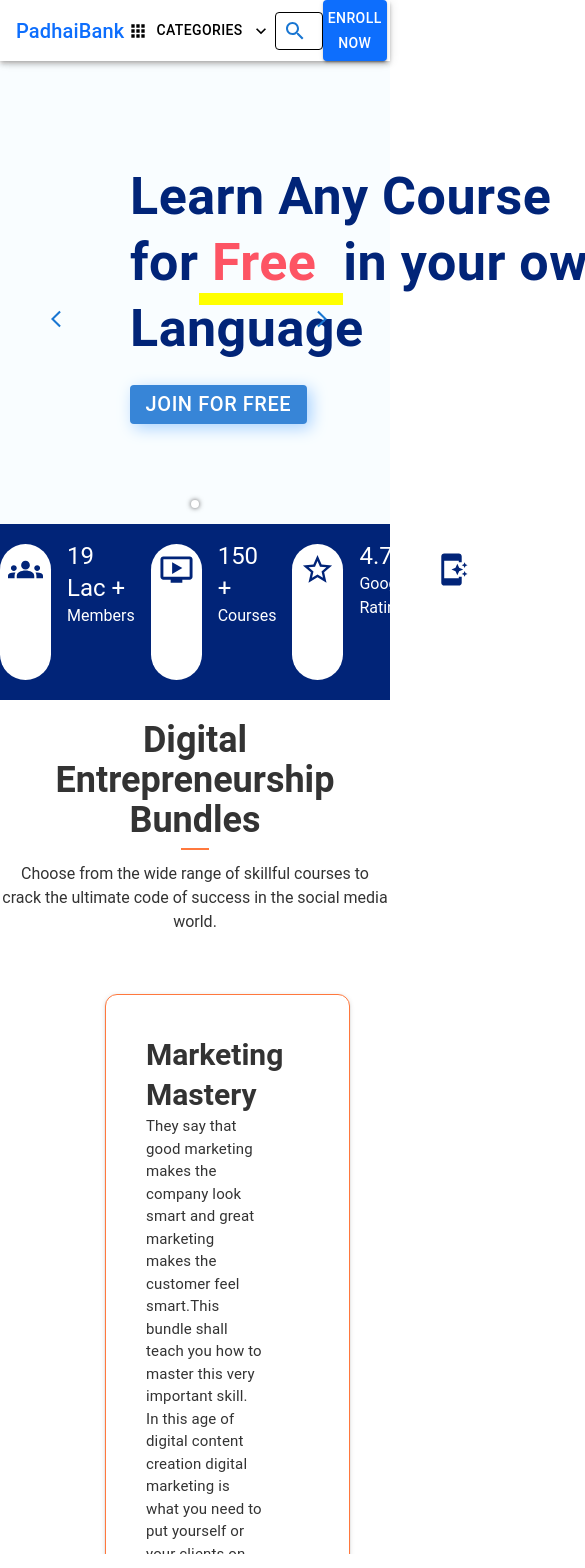
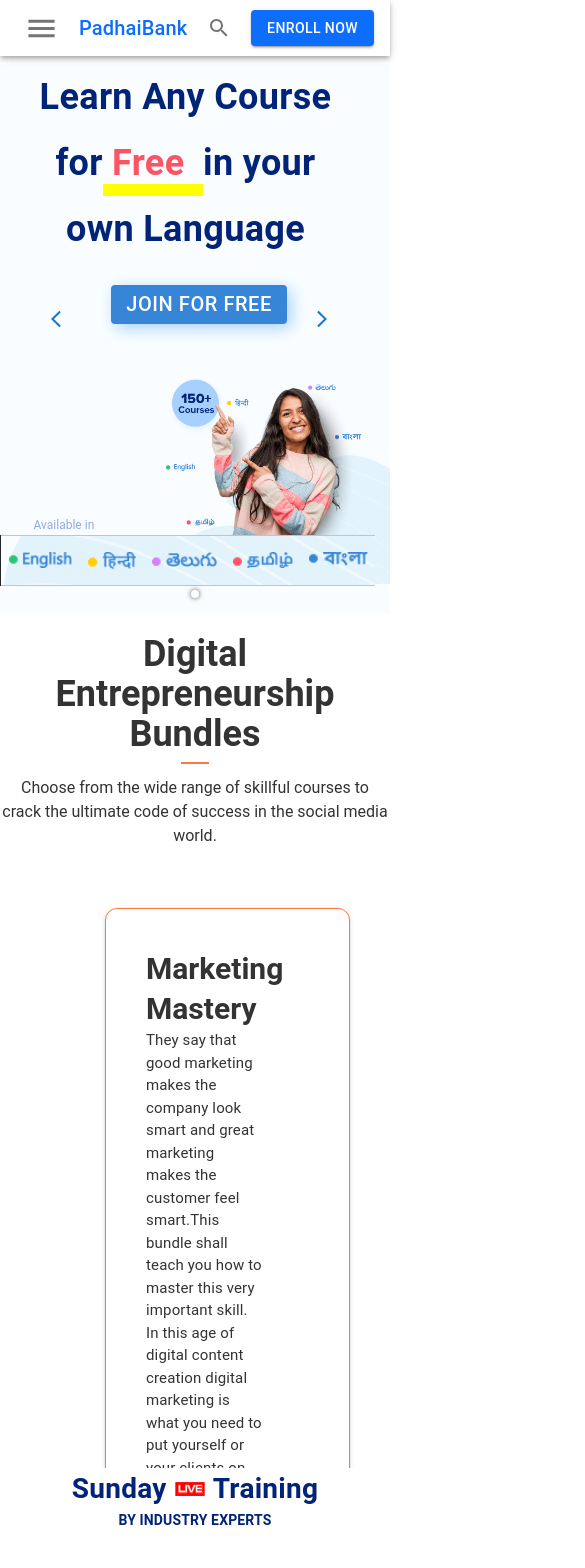
Before and after one commit to rahulchatterjee12/Padhai-Bank, a React (Create React App) app: page / in a window 390 px wide. Shown: the top 1568 px of the page, 585 px wide, since content can reach past the window. Built offline with nearby package versions, Linux system fonts and the light colour scheme.

Commit message:
Responsive part 1 done

```diff
--- a/src/components/Home/Carousel/index.jsx
+++ b/src/components/Home/Carousel/index.jsx
@@ -44,22 +44,24 @@ const Carousel = () => {
               key={idx}
               sx={{
                 width: '100%',
-                height: '460px',
+                height: { xs: '550px', md: '460px' },
                 background: 'url("images/Home/Carousel/back-img.png")',
                 backgroundRepeat: 'no-repeat',
                 backgroundSize: 'cover',
               }}
             >
               <Box>
-                <div className='flex justify-between'>
-                  <div className='my-auto ml-[130px]'>
+                <div className='flex flex-col md:flex-row justify-between'>
+                  <div className='my-auto ml-2  md:ml-[130px]'>
                     <Typography
                       sx={{
                         color: '#012478',
-                        fontSize: '52px',
+                        fontSize: { xs: '36px', md: '52px' },
                         fontWeight: 600,
                         lineHeight: '66px',
-                        width: '522px'
+                        width: { xs: '325px', md: '522px' },
+                        textAlign: { xs: 'center', md: 'start' },
+                        marginX: { xs: '15px', md: '1px' }
                       }}
                     >
                       Learn Any Course for
@@ -73,6 +75,7 @@ const Carousel = () => {
                       </span>
                       in your own Language
                     </Typography>
+                    <div className='flex justify-center'>
                       <Button
                         variant='contained'
                         sx={{
@@ -86,13 +89,31 @@ const Carousel = () => {
                       >
                         Join For Free</Button>
                     </div>
-                  <img style={{
-                    width: '522px',
-                    height: '460px',
+                  </div>
+                  <Box
+                    sx={{
+                      display: 'flex',
+                      justifyContent: 'space-around',
+                      marginTop: 5,
+                      background: 'url("images/Home/Carousel/back-img.png")',
+                      backgroundRepeat: 'no-repeat',
+                      backgroundSize: 'cover',
+                      backgroundPosition: 'bottom'
                     }}
-                    className='mx-[25px]'
+                  >
+                    <h2 className='md:hidden block text-[#92AAE5] text-center align-bottom mt-auto pb-[50px] text-[12px]'> Available in</h2>
+                    <Box
+                      sx={{
+                        width: { xs: '195px', md: '522px' },
+                        height: { xs: '220px', md: '460px' },
+                      }}>
+                      <img
+                        className='mx-[5px] md:mx-[25px] '
                         src="images/Home/Carousel/home-banner.png" alt="" />
+                    </Box>
+                  </Box>
                 </div>
+                <img src="images/Home/Carousel/langs.png" alt="Lang" className='md:hidden block md:mt-0 mt-[-49px]' />
               </Box>
             </Box>
           );
@@ -123,7 +144,7 @@ const Carousel = () => {
           })}
         </span>
       </div>
-    </div>
+    </div >
   )
 }
 
--- a/src/components/Home/CourseByCategory/index.jsx
+++ b/src/components/Home/CourseByCategory/index.jsx
@@ -6,7 +6,7 @@ import SectionTitle from '../../common/SectionTitle';
 
 const CourseByCategory = () => {
     return (
-        <div className='mx-[117px]'>
+        <div className='sm:mx-2 md:mx-[117px]'>
             <SectionTitle
                 titelOne={'Courses By'}
                 titleTwo={'Category'}
--- a/src/components/Home/CourseForGrowth/index.jsx
+++ b/src/components/Home/CourseForGrowth/index.jsx
@@ -6,7 +6,7 @@ import ScrollCard from './ScrollCard';
 const CourseForGrowth = () => {
     return (
         <div className='my-5'>
-            <div className='mx-28'>
+            <div className='sm:mx-2 md:mx-28'>
                 <SectionTitle
                     titelOne={'Courses For'}
                     titleTwo={'Career Growth'}
--- a/src/components/Home/Highlights/index.jsx
+++ b/src/components/Home/Highlights/index.jsx
@@ -30,7 +30,7 @@ const items = [
 
 const Highlights = () => {
     return (
-        <div className='bg-[#012478] text-[#012478] flex justify-around'>
+        <div className='bg-[#012478] text-[#012478] mt-[40px] flex justify-around'>
             {items.map((item, i) => (
                 <div className='flex align-middle' key={i}>
                     <div className='text-center text-lg p-2 w-15 h-15 bg-white rounded-full justify-center my-5'>
--- a/src/components/Home/LiveClasses/index.jsx
+++ b/src/components/Home/LiveClasses/index.jsx
@@ -14,17 +14,21 @@ const Title = () => {
                 <Typography
                     sx={{
                         color: '#012478',
-                        fontSize: '48px',
+                        fontSize: { xs: '28px', md: '46px' },
                         fontWeight: 600
                     }}
                 >
                     Sunday
                 </Typography>
-                <img src={'images/Home/live-classes/live.png'} className='object-scale-down' alt='live' width={86} height={39} />
+                <img
+                    src={'images/Home/live-classes/live.png'}
+                    className='object-scale-down w-[30px] md:w-[85px]'
+                    alt='live'
+                />
                 <Typography
                     sx={{
                         color: '#012478',
-                        fontSize: '48px',
+                        fontSize: { xs: '28px', md: '46px' },
                         fontWeight: 600
                     }}
                 >
@@ -34,7 +38,7 @@ const Title = () => {
             <Typography
                 sx={{
                     color: '#012478',
-                    fontSize: '20px',
+                    fontSize: { xs: '14px', md: '20px' },
                     fontWeight: 600,
                     textAlign: 'center'
                 }}
@@ -56,7 +60,8 @@ const LiveClasses = () => {
                         justifyContent: 'center',
                         gap: 2,
                         marginTop: 5,
-                        marginBottom: 7
+                        marginBottom: 7,
+                        overflow: 'scroll'
                     }}
                 >
                     <TrainingCart />
--- a/src/components/Layout/Navbar.jsx
+++ b/src/components/Layout/Navbar.jsx
@@ -8,13 +8,26 @@ import Paper from '@mui/material/Paper';
 import InputBase from '@mui/material/InputBase';
 import IconButton from '@mui/material/IconButton';
 import SearchIcon from '@mui/icons-material/Search';
-import { Menu, MenuItem } from '@mui/material';
+import { Container, Drawer, InputAdornment, Menu, MenuItem, TextField } from '@mui/material';
 import AppsIcon from '@mui/icons-material/Apps';
 import KeyboardArrowDownIcon from '@mui/icons-material/KeyboardArrowDown';
 import KeyboardArrowUpIcon from '@mui/icons-material/KeyboardArrowUp';
 import ShareIcon from '@mui/icons-material/Share';
 import FormatAlignRightIcon from '@mui/icons-material/FormatAlignRight';
 import KeyboardArrowRightIcon from '@mui/icons-material/KeyboardArrowRight';
+import MenuIcon from '@mui/icons-material/Menu';
+import ClearIcon from '@mui/icons-material/Clear';
+import ChevronRightIcon from '@mui/icons-material/ChevronRight';
+import Slide from '@mui/material/Slide';
+import {
+    Divider,
+    List,
+    ListItem,
+    ListItemButton,
+    ListItemIcon,
+    ListItemText
+} from '@mui/material';
+import styled from 'styled-components';
 
 const categoryList = [
     ' Coureses in English ',
@@ -40,6 +53,7 @@ const manueList = [
     'Certiflate Veriflcation ',
     'Forums'
 ]
+
 const SearchBar = () => {
     return (
         <Paper
@@ -63,6 +77,52 @@ const SearchBar = () => {
                 inputProps={{ 'aria-label': 'search bar' }}
             />
         </Paper>
+    )
+}
+
+const SearchBarM = () => {
+    const [searchTerm, setSearchTerm] = useState("");
+    const [open, setOpen] = useState(false)
+    const handleChange = (event) => {
+        setSearchTerm(event.target.value);
+    };
+    return (
+        <>
+            <IconButton
+                onClick={() => setOpen(!open)}
+            >
+                <SearchIcon />
+            </IconButton>
+            {open &&
+                <Slide in={open} >
+                    <Container
+                        sx={{
+                            position: 'absolute',
+                            mt: 20,
+                            left: 0,
+                            width: '350px',
+                            marginX: '5px',
+                            background: 'white'
+                        }}>
+                        <TextField
+                            id="search"
+                            type="search"
+                            label="Search"
+                            value={searchTerm}
+                            onChange={handleChange}
+                            sx={{ width: 600 }}
+                            InputProps={{
+                                endAdornment: (
+                                    <InputAdornment position="end">
+                                        <SearchIcon />
+                                    </InputAdornment>
+                                ),
+                            }}
+                        />
+                    </Container>
+                </Slide>
+            }
+        </>
     )
 }
 
@@ -129,6 +189,73 @@ const Category = () => {
     )
 }
 
+const DrawerHeader = styled('div')(({ theme }) => ({
+    display: 'flex',
+    alignItems: 'center',
+    justifyContent: 'space-between',
+    margin: '0, 1px',
+    minHeight: 45,
+}));
+
+const SideDrawer = () => {
+    const [drawerOpen, setDrawerOpen] = useState(false);
+    return (
+        <div className='flex flex-grow-0'>
+            <div className='flex md:hidden items-center'>
+                <div>
+                    <IconButton
+                        onClick={() => setDrawerOpen(true)}
+                    >
+                        <MenuIcon fontSize='large' />
+                    </IconButton>
+                    <Drawer
+                        anchor='left'
+                        open={drawerOpen}
+                        onClose={() => setDrawerOpen(false)}
+                    >
+                        <DrawerHeader>
+                            <IconButton
+                                sx={{ color: 'grey.500', gap: 25 }}
+                                onClick={() => setDrawerOpen(false)}
+                            >
+                                <Logo />
+                                <ClearIcon sx={{ color: 'black', fontWeight: 600 }} />
+                            </IconButton>
+                        </DrawerHeader>
+                        <Divider />
+                        <List sx={{ width: 'full' }}>
+                            {categoryList.map((item, i) => (
+                                <ListItem key={item}
+                                    sx={{ borderBottom: '1px solid #c1c1c1' }}
+                                    disablePadding>
+                                    <ListItemButton
+                                        sx={{
+                                            paddingY: '2px',
+                                            paddingX: '15px'
+                                        }}
+                                        component='div'
+                                        onClick={() => setDrawerOpen(false)}
+                                    >
+                                        <ListItemText
+                                            sx={{
+                                                fontSize: '15px  !important',
+                                                lineHeight: '5px !important'
+                                            }}
+                                            primary={item} />
+                                        <ListItemIcon sx={{ minWidth: '15px' }}>
+                                            <ChevronRightIcon />
+                                        </ListItemIcon>
+                                    </ListItemButton>
+                                </ListItem>
+                            ))}
+                        </List>
+                    </Drawer>
+                </div>
+            </div>
+        </div>
+    )
+}
+
 const IconManu = () => {
     const [anchorEl, setAnchorEl] = useState(null);
     const open = Boolean(anchorEl);
@@ -150,8 +277,8 @@ const IconManu = () => {
                 open={open}
                 onClose={handleClose}
                 sx={{
-                    minWidth: 400,
-                    maxHeight: 500
+                    minWidth: { xs: 1, md: 400 },
+                    maxHeight: { xs: 1, md: 500 }
                 }}
             >
                 {manueList.map(item => (
@@ -166,10 +293,16 @@ const Navbar = () => {
     return (
         <Box sx={{ flexGrow: 1 }}>
             <AppBar position="fixed" sx={{ background: 'white' }}>
-                <Toolbar sx={{ display: 'flex', justifyContent: 'space-around' }}>
+                <Toolbar sx={{ display: 'flex', justifyContent: 'space-between' }}>
+                    <SideDrawer />
                     <Logo />
-                    <Category />
-                    <SearchBar />
+                    <div className='hidden md:block'>
+                        <Category />
+                    </div>
+                    <div className='hidden md:block'>
+                        <SearchBar />
+                    </div>
+                    <SearchBarM />
                     <div className='hidden md:block'>
                         <Button
                             sx={{ color: 'black' }}
@@ -178,7 +311,7 @@ const Navbar = () => {
                             Share
                         </Button>
                     </div>
-                    <Button sx={{ background: '#0d6efd', fontSize: { md: '0.875rem', sm: '0.75' } }} variant='contained'>Enroll Now</Button>
+                    <Button sx={{ background: '#0d6efd', fontSize: { md: '0.875rem', xs: '0.65' } }} variant='contained'>Enroll Now</Button>
                     <div className='hidden md:block'>
                         <IconManu />
                     </div>
--- a/src/pages/Home.jsx
+++ b/src/pages/Home.jsx
@@ -12,7 +12,9 @@ const Home = () => {
             {/* Section 2 */}
             <Carousel />
             {/* Section 3 */}
-            <Highlights />
+            <div className='hidden md:block'>
+                <Highlights />
+            </div>
             {/*Section 4  */}
             <TopFiveCourses />
             {/* Section 5 */}
```
Also changed, not shown: src/components/common/SectionTitle.jsx (+6 -6 lines), public/images/Home/Carousel/langs.png (added). Lines whose indentation alone changed are shown as unchanged.
